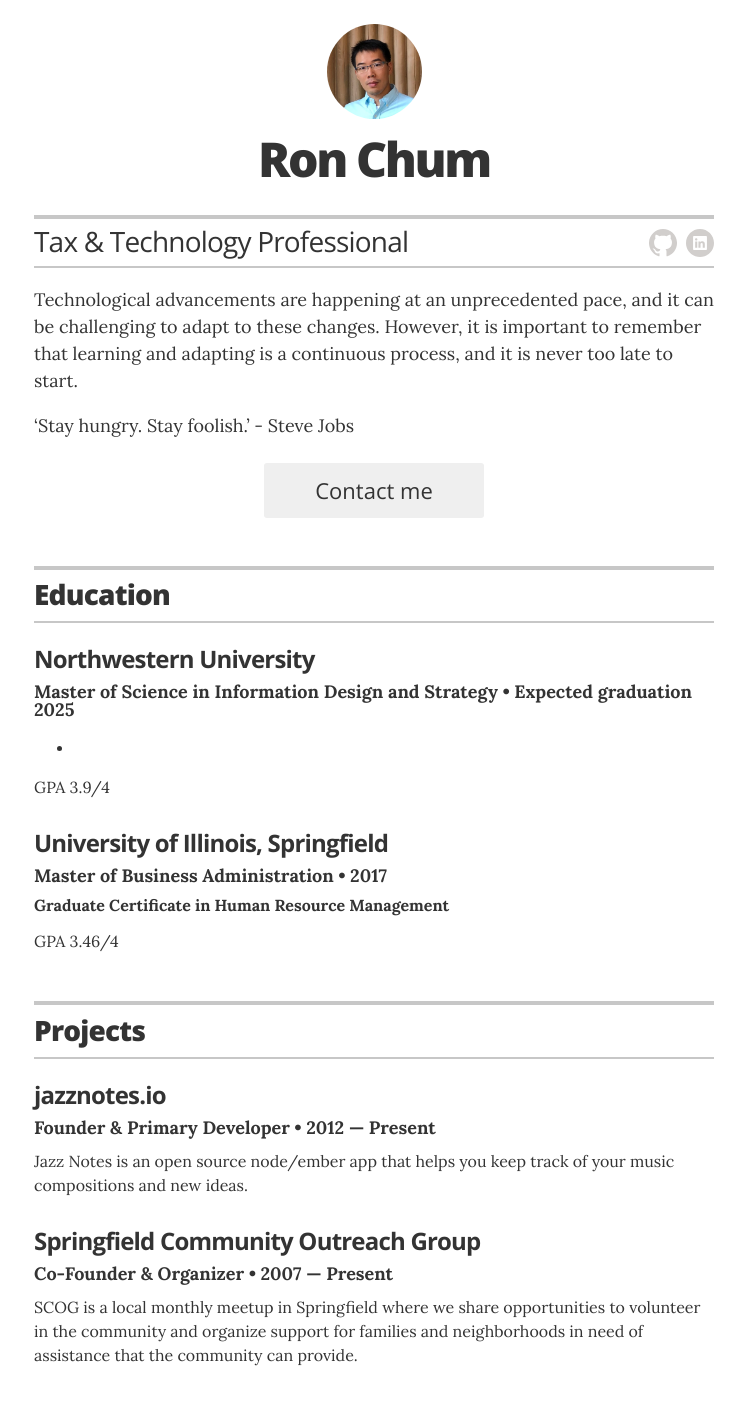
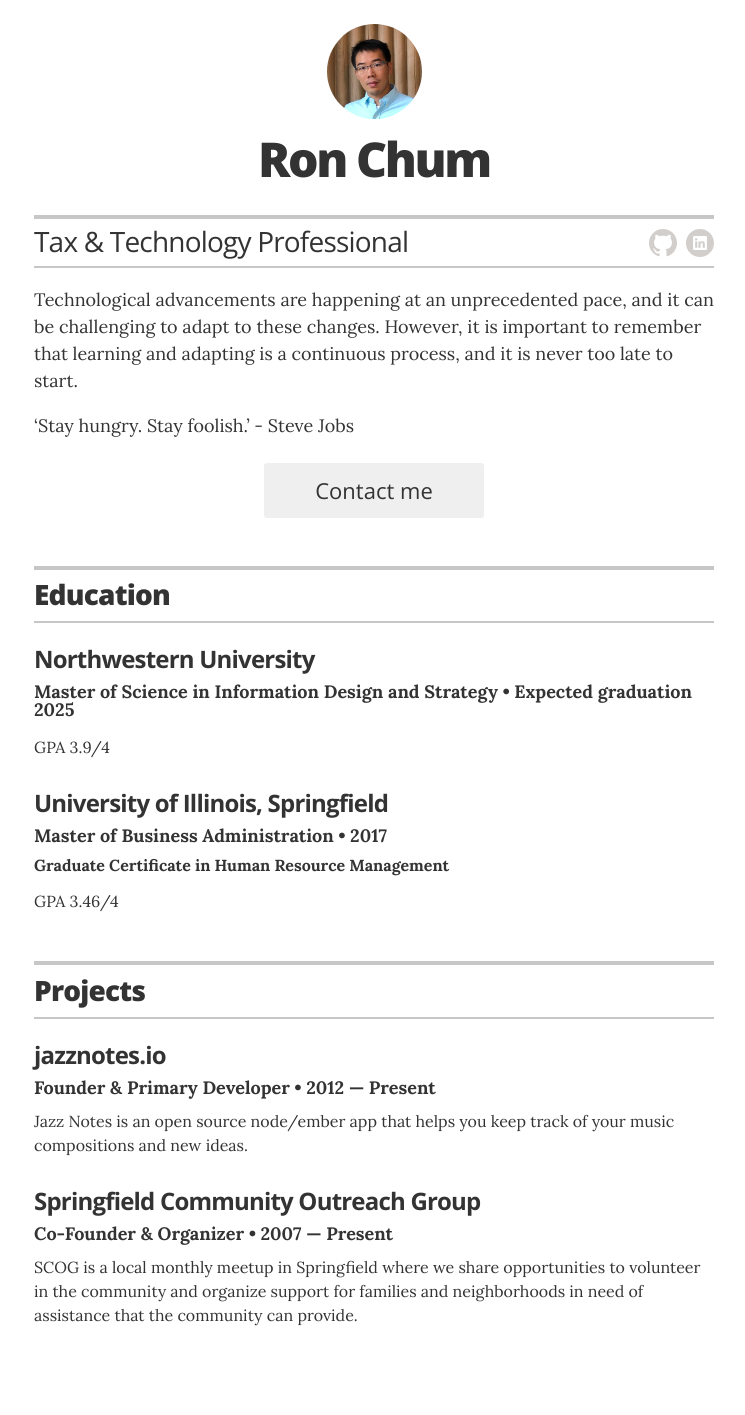
Before and after one commit to rchum/portfolio, a Jekyll site: the page built from index.html, in a window 1280 px wide. Shown: the whole page, without its empty margins (266-1011 px from the left). Built offline with Jekyll 4.4.1, drawn with Linux system fonts in a browser that asks for light colours; after the commit the page ends 1375 px from its top, so only the background shows below that.

Commit message:
Update resume.html

```diff
--- a/_layouts/resume.html
+++ b/_layouts/resume.html
@@ -65,7 +65,7 @@
           <p class="resume-item-copy" itemprop="description">
             <ul class="resume-item-list">
              {% for award in education.awards %}
-              <li>{{ award.award }}</li>
+             <!-- <li>{{ award.award }}</li> -->
               {% endfor %}
             </ul>
           <p class="resume-item-copy">{{ education.summary }}</p>
```
